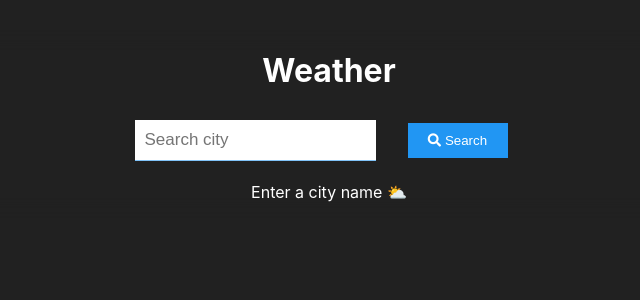
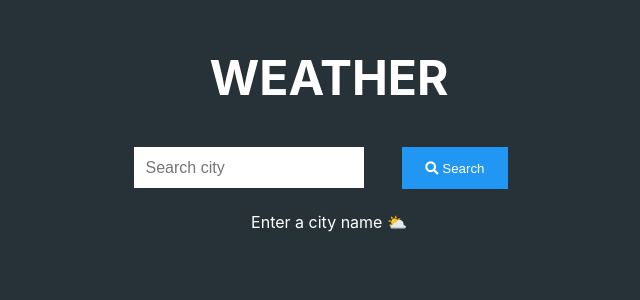
Before and after one commit to callejas1/HackYourWeather, a React (Create React App) app in the folder hackyourweather/: page / in a window 1280 px wide. Shown: the top 300 px of the page, without its empty margins (311-951 px from the left). Built offline with nearby package versions, Linux system fonts and the light colour scheme.

Commit message:
Measurements change fm px to em

```diff
--- a/hackyourweather/src/App.css
+++ b/hackyourweather/src/App.css
@@ -1,42 +1,46 @@
 body {
   backdrop-filter: blur(10px);
-  background-color: #212121;
+  background-color: #263238;
   color: #ffffff;
 }
+
 .App {
   display: flex;
   justify-content: center;
   align-content: center;
   text-align: center;
   flex-wrap: wrap;
-  margin: 30px;
+  margin: 1em;
+}
+
+h1 {
+  font-size: 3em;
+  text-transform: uppercase;
 }
 
 .card-style {
   background: #f8f8ff;
-  color: #212121;
-  width: 400px;
-  margin-top: 60px;
-  padding: 5px;
+  color: #000000;
+  width: 20em;
+  margin-top: 2em;
+  padding: 1em;
 }
 
 .search-input input[type='search'] {
-  padding: 10px;
-  margin-top: 8px;
-  margin-right: 16px;
-  font-size: 17px;
+  padding: .7em;
+  margin: .5em .7em;
+  font-size: 1em;
   border: none;
-  border-bottom: 1px solid #81c3f8;
 }
 
 .search-input button[type='submit'],
 .btn-history {
-  padding: 10px;
-  margin: 8px 16px;
+  padding: 1em;
+  margin: .5em 2em;
   color: white;
   background-color: #2196f3;
   border: none;
-  width: 100px;
+  width: 8em;
 }
 
 .error-message {
@@ -45,7 +49,7 @@ body {
 }
 
 .main-details {
-  padding-left: 40px;
+  padding-left: 1em;
   text-align: left;
 }
 
@@ -71,14 +75,15 @@ body {
 }
 
 a {
+  color: #2196f3;
   text-decoration: none;
 }
 
 a:hover {
-  color: #77b5fe;
+  color: #4fc3f7;
   text-decoration: underline;
 }
 
 a:visited {
-  color: #413bba;
+  color: #01579b;
 }
```
